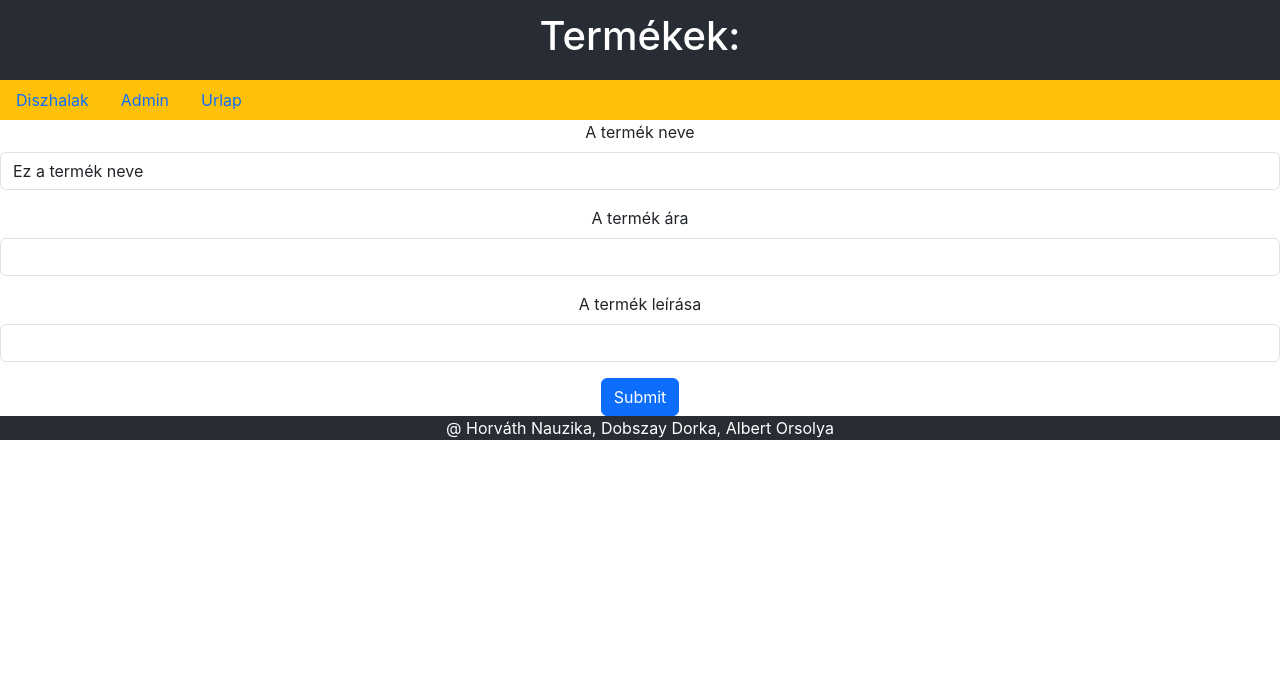
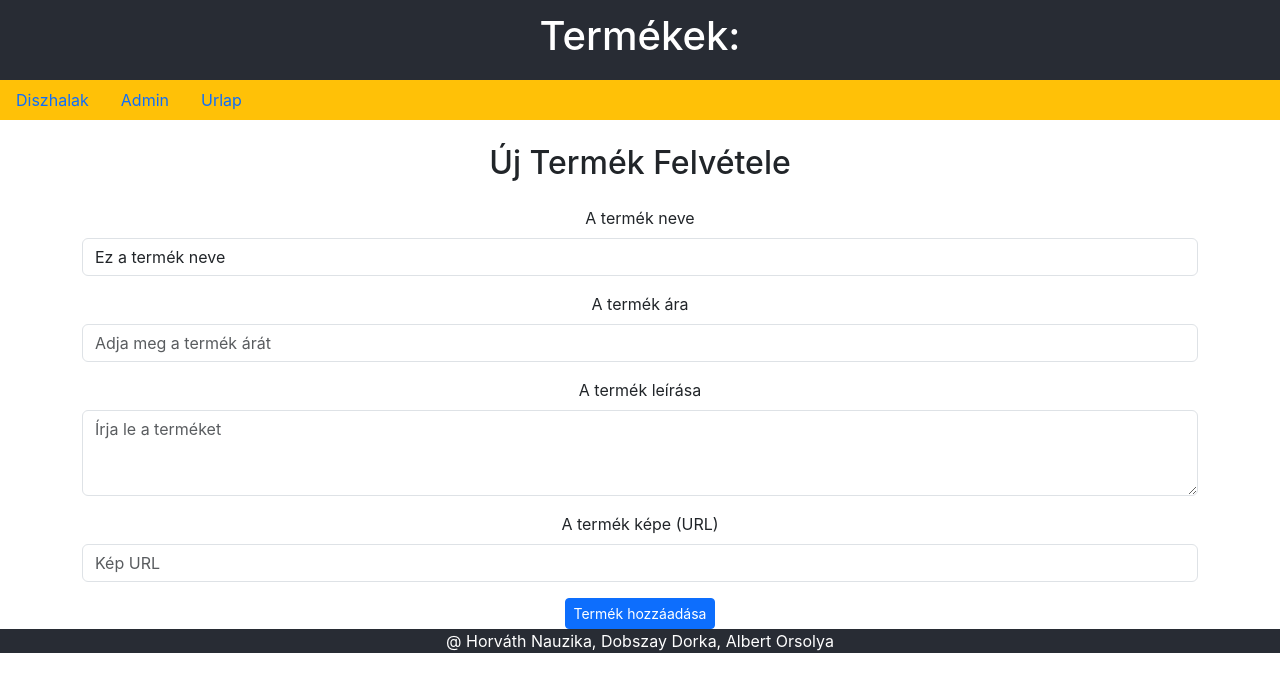
Before and after one commit to Blub-szakDolgozat/orai_webaruhaz_frontend, a React (Create React App) app: page /urlap in a window 1280 px wide. Shown: the top 692 px of the page. Built offline with nearby package versions, Linux system fonts and the light colour scheme; no server answers.

Commit message:
urlap kinézet elkészitése

```diff
--- a/src/component/public/UrlapPublic.js
+++ b/src/component/public/UrlapPublic.js
@@ -1,5 +1,6 @@
 import { useContext, useState } from "react";
 import { ApiContext } from "../../contexts/ApiContext";
+import { Button, Container, Form } from "react-bootstrap";
 
 
 export default function UrlapPublic(){
@@ -28,26 +29,62 @@ export default function UrlapPublic(){
         postAdat("/products", adat)
     }
 
-    return(
-        <div>
-        <form onSubmit={elkuld}>
-            <div className="mb-3">
-                <label htmlFor="cim" className="form-label">A termék neve</label>
-                <input type="text" className="form-control" value={adat.cim} onChange={valtoztatasKezeles} id="cim" pattern='' aria-describedby="cimHelp"></input>
-            </div>
+    return (
+        <div className="container">
+          <h2 className="my-4 text-center">Új Termék Felvétele</h2>
+          <Form onSubmit={elkuld}>
 
-            <div className="mb-3">
-                <label htmlFor="ar" className="form-label">A termék ára</label>
-                <input type="number" min='1000' max='1000000' className="form-control" value={adat.price} onChange={valtoztatasKezeles} id="ar" aria-describedby="arHelp"></input>
-            </div>
+            <Form.Group className="mb-3" controlId="cim">
+              <Form.Label>A termék neve</Form.Label>
+              <Form.Control
+                type="text"
+                value={adat.cim}
+                onChange={valtoztatasKezeles}
+                placeholder="Adja meg a termék nevét"
+              />
+            </Form.Group>
 
-            <div className="mb-3">
-                <label htmlFor="leiras" className="form-label">A termék leírása</label>
-                <input type="text" className="form-control" value={adat.description} onChange={valtoztatasKezeles} id="leiras" aria-describedby="leirasHelp"></input>
-            </div>
+            <Form.Group className="mb-3" controlId="ar">
+              <Form.Label>A termék ára</Form.Label>
+              <Form.Control
+                type="number"
+                min="1000"
+                max="1000000"
+                value={adat.ar}
+                onChange={valtoztatasKezeles}
+                placeholder="Adja meg a termék árát"
+              />
+            </Form.Group>
 
-            <button type="submit" className="btn btn-primary">Submit</button>
-        </form>
-    </div>
-    )
+            <Form.Group className="mb-3" controlId="leiras">
+              <Form.Label>A termék leírása</Form.Label>
+              <Form.Control
+                as="textarea"
+                rows={3}
+                value={adat.leiras}
+                onChange={valtoztatasKezeles}
+                placeholder="Írja le a terméket"
+              />
+            </Form.Group>
+
+            <Form.Group className="mb-3" controlId="image">
+              <Form.Label>A termék képe (URL)</Form.Label>
+              <Form.Control
+                type="text"
+                value={adat.image}
+                onChange={valtoztatasKezeles}
+                placeholder="Kép URL"
+              />
+            </Form.Group>
+
+            <div className="d-flex justify-content-center">
+  <Button variant="primary" type="submit" size="sm">
+    Termék hozzáadása
+  </Button>
+</div>
+
+          </Form>
+        </div>
+      );
+
 }
```
